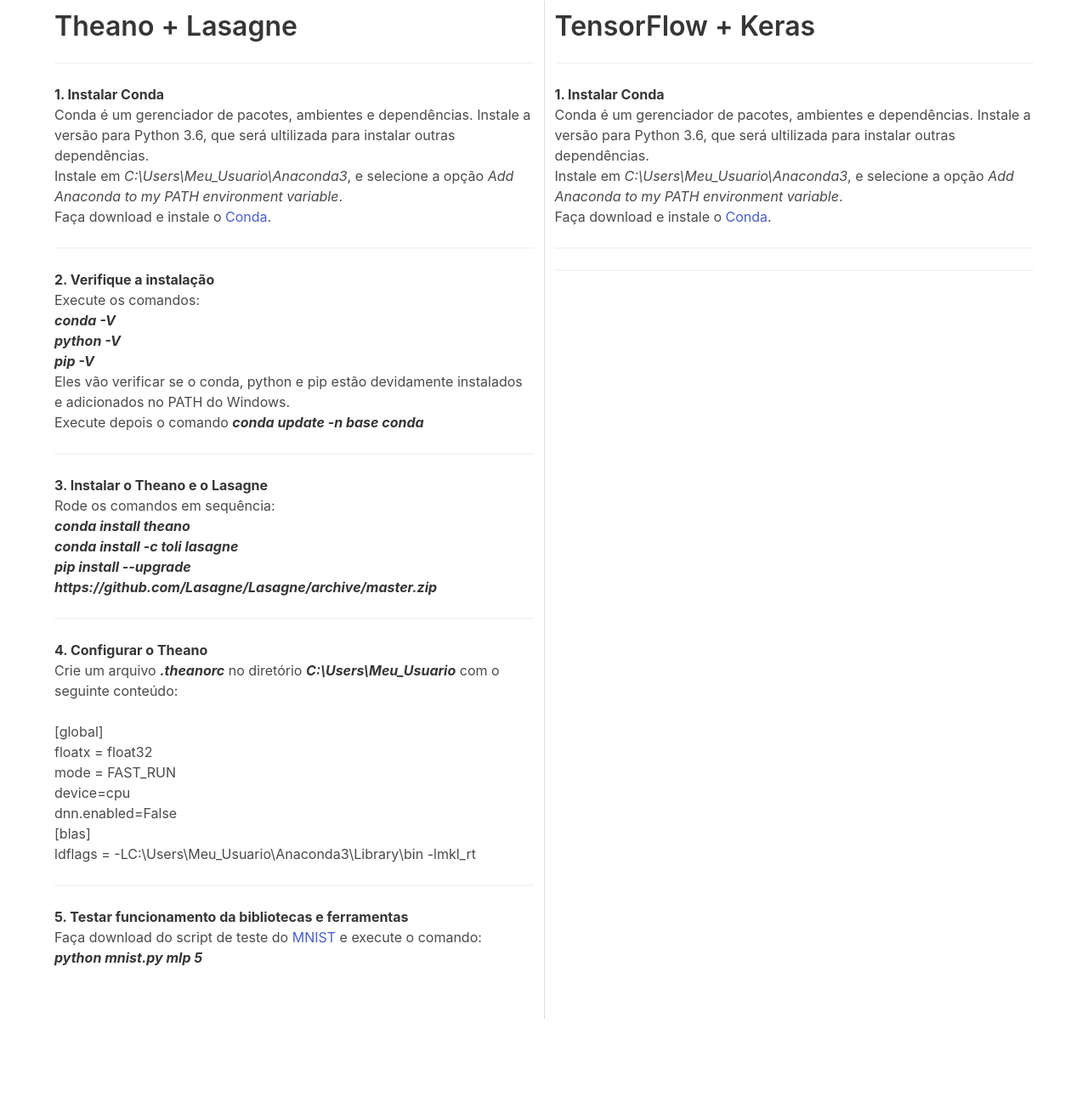
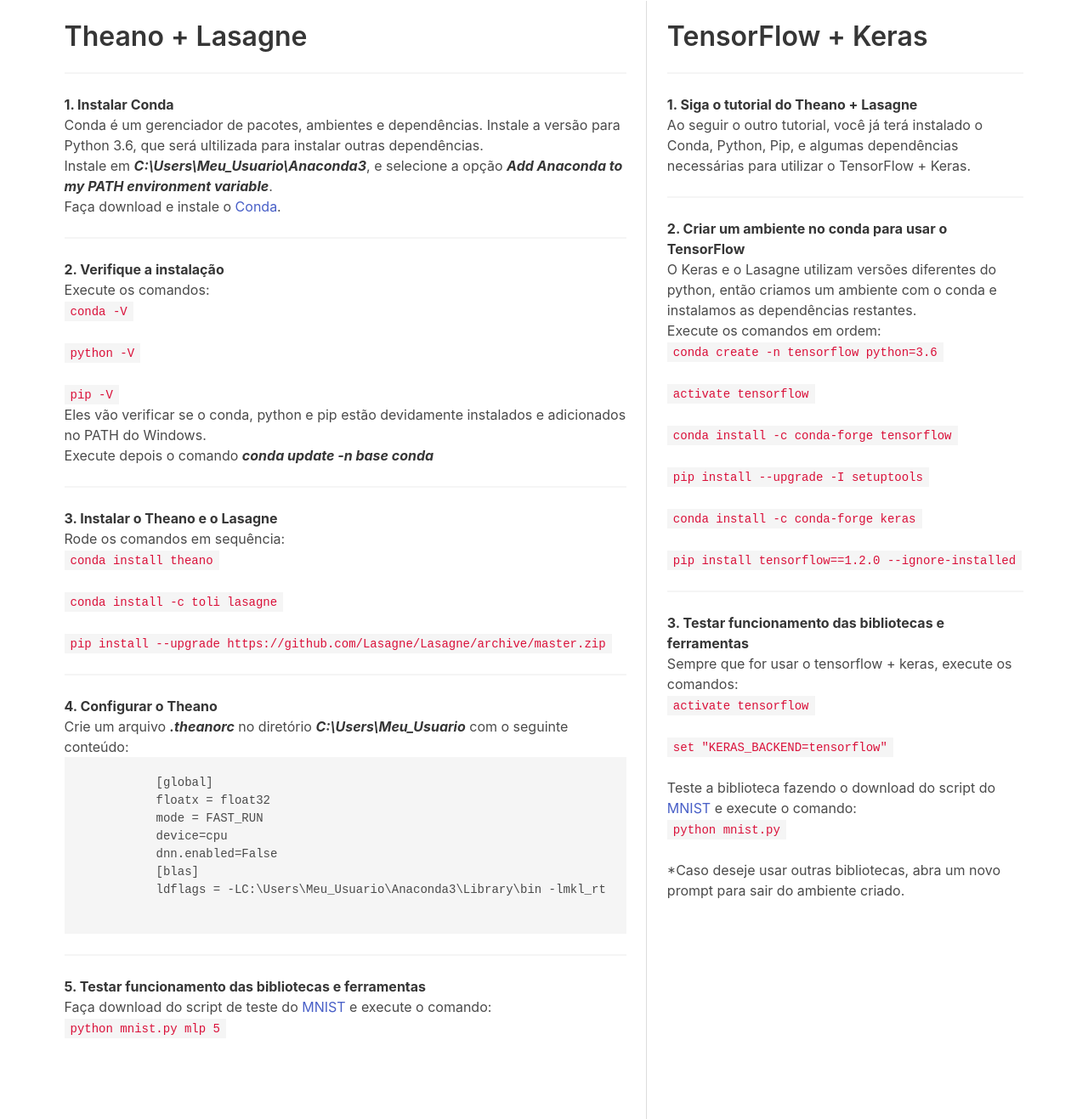
Before and after one commit to raul4247/TutoriaPythonCNN, a plain HTML site: page guia.html in a window 1280 px wide. Shown: the part 172-1489 px from the top of the page at 85% size. Before the commit the page ends 1371 px from the top, so only its background shows below. Drawn offline with nearby package versions, Linux system fonts and the light colour scheme.

Commit message:
Tutorial v0.2
Segunda parte do tutorial (Tensorflow + Keras) termianda.
Melhor organização dos comandos a serem executados.

```diff
--- a/guia.html
+++ b/guia.html
@@ -4,7 +4,7 @@
   <meta charset="utf-8">
   <meta name="viewport" content="width=device-width, initial-scale=1">
   <title>Guia de Instalação!</title>
-  <link rel="icon" href="https://openclipart.org/detail/248484/python-language-logo">
+  <link rel="icon" href="https://openclipart.org/download/248484/387.svg">
   <link rel="stylesheet" href="https://cdnjs.cloudflare.com/ajax/libs/bulma/0.6.2/css/bulma.min.css">
   <script defer src="https://use.fontawesome.com/releases/v5.0.6/js/all.js"></script>
 </head>
@@ -24,72 +24,86 @@
   <br>
   <div class="container">
     <div class="columns">
-      <div class="column" style="border-right: 1px solid #DDD;">
+      <div class="column" style="border-right: 1px solid #DDD;padding: 2%;">
         <h1 class="title">Theano + Lasagne</h1>
         <hr>
+
         <p><strong>1. Instalar Conda</strong></p>
         <p>Conda é um gerenciador de pacotes, ambientes e dependências. Instale a versão para Python 3.6, que será ultilizada para instalar outras dependências.</p>
-        <p>Instale em <i>C:\Users\Meu_Usuario\Anaconda3</i>, e selecione a opção <i>Add Anaconda to my PATH environment variable</i>.</p>
+        <p>Instale em <strong><i>C:\Users\Meu_Usuario\Anaconda3</i></strong>, e selecione a opção <strong><i>Add Anaconda to my PATH environment variable</i></strong>.</p>
         <p>Faça download e instale o <a target="_blank" href="https://www.anaconda.com/download/">Conda</a>.</p>
         <hr>
+
         <p><strong>2. Verifique a instalação</strong></p>
-        <p>Execute os comandos:
-          <br>
-          <strong><i>conda -V</i></strong>
-          <br>
-          <strong><i>python -V</i></strong>
-          <br>
-          <strong><i>pip -V</i></strong>
-          <br>
-        Eles vão verificar se o conda, python e pip estão devidamente instalados e adicionados no PATH do Windows.</p>
+        <p>Execute os comandos:</p>
+        <code class="html">conda -V</code><br><br>
+        <code class="html">python -V</code><br><br>
+        <code class="html">pip -V</code><br>
+        <p>Eles vão verificar se o conda, python e pip estão devidamente instalados e adicionados no PATH do Windows.</p>
         <p>Execute depois o comando <strong><i>conda update -n base conda</i></strong></p>
         <hr>
+
         <p><strong>3. Instalar o Theano e o Lasagne</strong></p>
-        <p>Rode os comandos em sequência:
-          <br>
-          <strong><i>conda install theano</i></strong>
-          <br>
-          <strong><i>conda install -c toli lasagne</i></strong>
-          <br>
-          <strong><i>pip install --upgrade https://github.com/Lasagne/Lasagne/archive/master.zip</i></strong>
-          <br></p>
+        <p>Rode os comandos em sequência:</p>
+        <code class="html">conda install theano</code><br><br>
+        <code class="html">conda install -c toli lasagne</code><br><br>
+        <code class="html">pip install --upgrade https://github.com/Lasagne/Lasagne/archive/master.zip</code><br>
         <hr>
+
         <p><strong>4. Configurar o Theano</strong></p>
-          <p>Crie um arquivo <strong><i>.theanorc</i></strong> no diretório <strong><i>C:\Users\Meu_Usuario</strong></i> com o seguinte conteúdo:
-            <br>
-            <br>
+        <p>Crie um arquivo <strong><i>.theanorc</i></strong> no diretório <strong><i>C:\Users\Meu_Usuario</strong></i> com o seguinte conteúdo:</p>
+        <pre>
           [global]
-            <br>
           floatx = float32
-            <br>
           mode = FAST_RUN
-            <br>
           device=cpu
-            <br>
           dnn.enabled=False
-            <br>
           [blas]
-            <br>
           ldflags = -LC:\Users\Meu_Usuario\Anaconda3\Library\bin -lmkl_rt
-            <br>
-          </p>
+        </pre>
         <hr>
-          <p><strong>5. Testar funcionamento da bibliotecas e ferramentas</strong></p>
+
+        <p><strong>5. Testar funcionamento das bibliotecas e ferramentas</strong></p>
         <p>Faça download do script de teste do <a target="_blank" href="https://github.com/Lasagne/Lasagne/blob/master/examples/mnist.py">MNIST</a> e execute o comando:</p>
-          <p><strong><i>python mnist.py mlp 5</i></strong></p>
+        <code class="html">python mnist.py mlp 5</code><br><br>
         <br>
         <br>
       </div>
-        <div class="column">
+      <div class="column" style="padding:2%;">
         <h1 class="title">TensorFlow + Keras</h1>
         <hr>
-          <p><strong>1. Instalar Conda</strong></p>
-          <p>Conda é um gerenciador de pacotes, ambientes e dependências. Instale a versão para Python 3.6, que será ultilizada para instalar outras dependências.</p>
-          <p>Instale em <i>C:\Users\Meu_Usuario\Anaconda3</i>, e selecione a opção <i>Add Anaconda to my PATH environment variable</i>.</p>
-          <p>Faça download e instale o <a target="_blank" href="https://www.anaconda.com/download/">Conda</a>.</p>
+        <p><strong>1. Siga o tutorial do Theano + Lasagne</strong></p>
+        <p> Ao seguir o outro tutorial, você já terá instalado o Conda, Python, Pip, e algumas dependências necessárias para utilizar o TensorFlow + Keras.
+        </p>
         <hr>
+
+        <p><strong>2. Criar um ambiente no conda para usar o TensorFlow</strong></p>
+        <p>O Keras e o Lasagne utilizam versões diferentes do python, então criamos um ambiente com o conda e instalamos as dependências restantes.
+        </p>
+        <p>Execute os comandos em ordem:</p>
+        <code class="html">conda create -n tensorflow python=3.6</code><br><br>
+        <code class="html">activate tensorflow</code><br><br>
+        <code class="html">conda install -c conda-forge tensorflow</code><br><br>
+        <code class="html">pip install --upgrade -I setuptools</code><br><br>
+        <code class="html">conda install -c conda-forge keras</code><br><br>
+        <code class="html">pip install tensorflow==1.2.0 --ignore-installed</code><br>
         <hr>
+
+        <p><strong>3. Testar funcionamento das bibliotecas e ferramentas</strong></p>
+        <p>Sempre que for usar o tensorflow + keras, execute os comandos:</p>
+        <code class="html">activate tensorflow</code><br><br>
+        <code class="html">set "KERAS_BACKEND=tensorflow"</code><br>
+        <br>
+        <p>Teste a biblioteca fazendo o download do script do <a  target="_blank" href="https://github.com/keras-team/keras/blob/master/examples/mnist_cnn.py">MNIST</a> e execute o comando:</p>
+        <code class="html">python mnist.py</code>
+        <br>
+        <br>
+        <p>*Caso deseje usar outras bibliotecas, abra um novo prompt para sair do ambiente criado.</p>
       </div>
+    </div>
+    <hr>
+    <p>*Tutorial testado no Windows 10.</p>
+    <br>
   </div>
 </body>
 </html>
```
Lines whose indentation alone changed are shown as unchanged.
